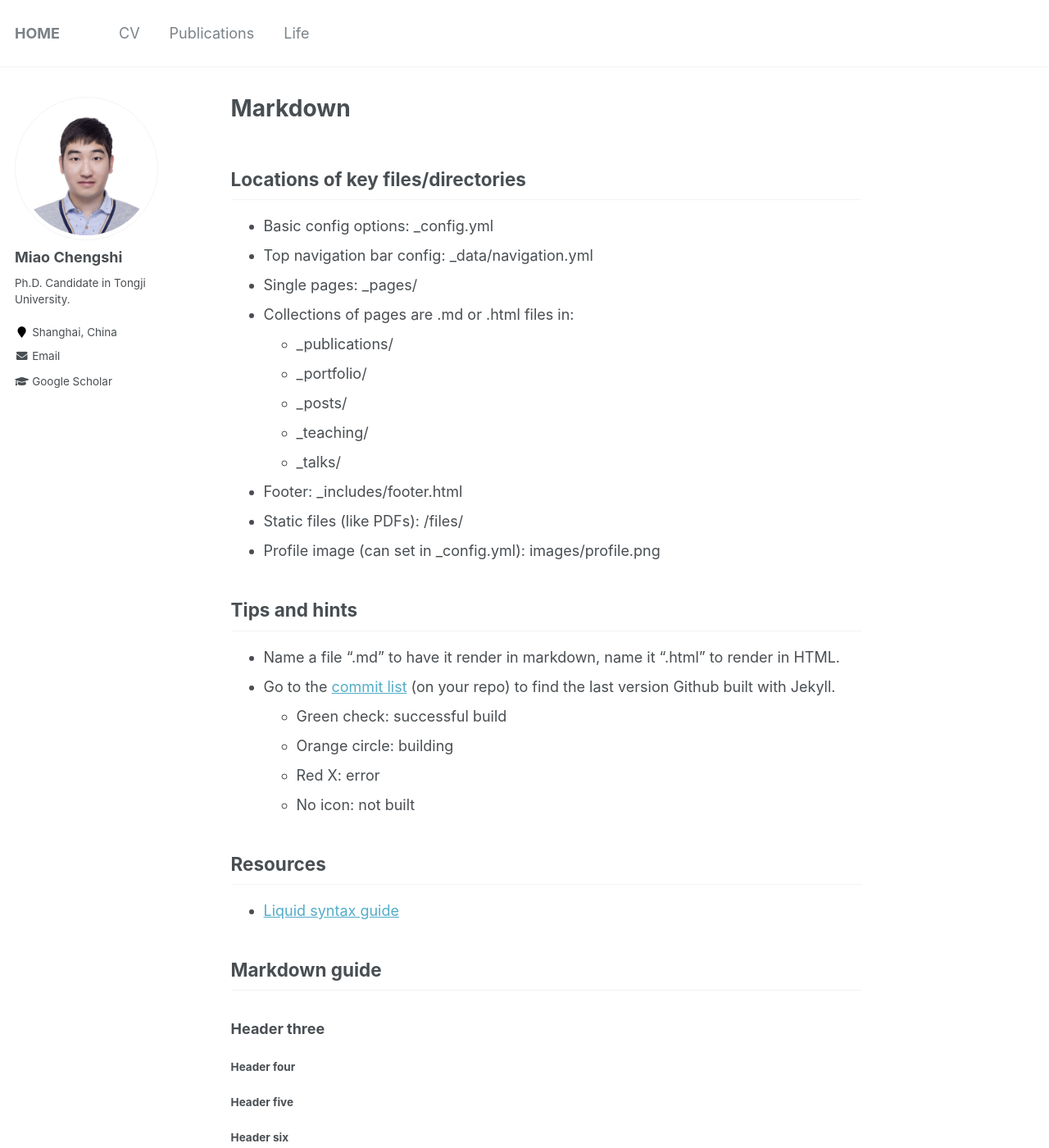
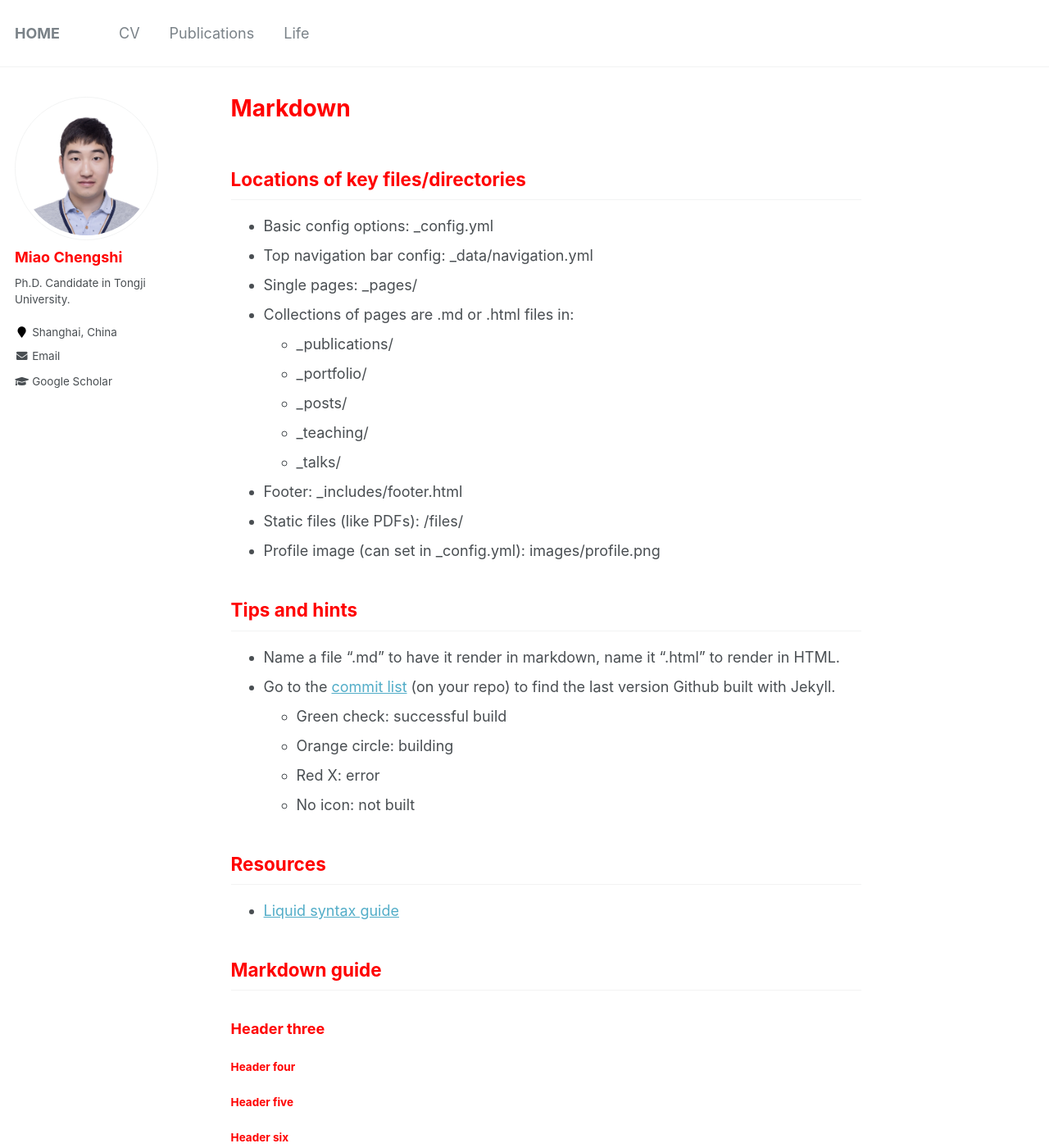
Before and after one commit to miaochengshi/miaochengshi.github.io, a Jekyll site: the page built from _pages/markdown.md, in a window 1280 px wide and 1400 px high. Shown: the whole window at 82% size. Built offline with Jekyll 4.4.1, drawn with Linux system fonts in a browser that asks for light colours.

Commit message:
Update _base.scss

```diff
--- a/_sass/_base.scss
+++ b/_sass/_base.scss
@@ -26,6 +26,7 @@ h1, h2, h3, h4, h5, h6 {
   line-height: 1.2;
   font-family: $header-font-family;
   font-weight: bold;
+  color: red
 }
 
 h1 {
```
